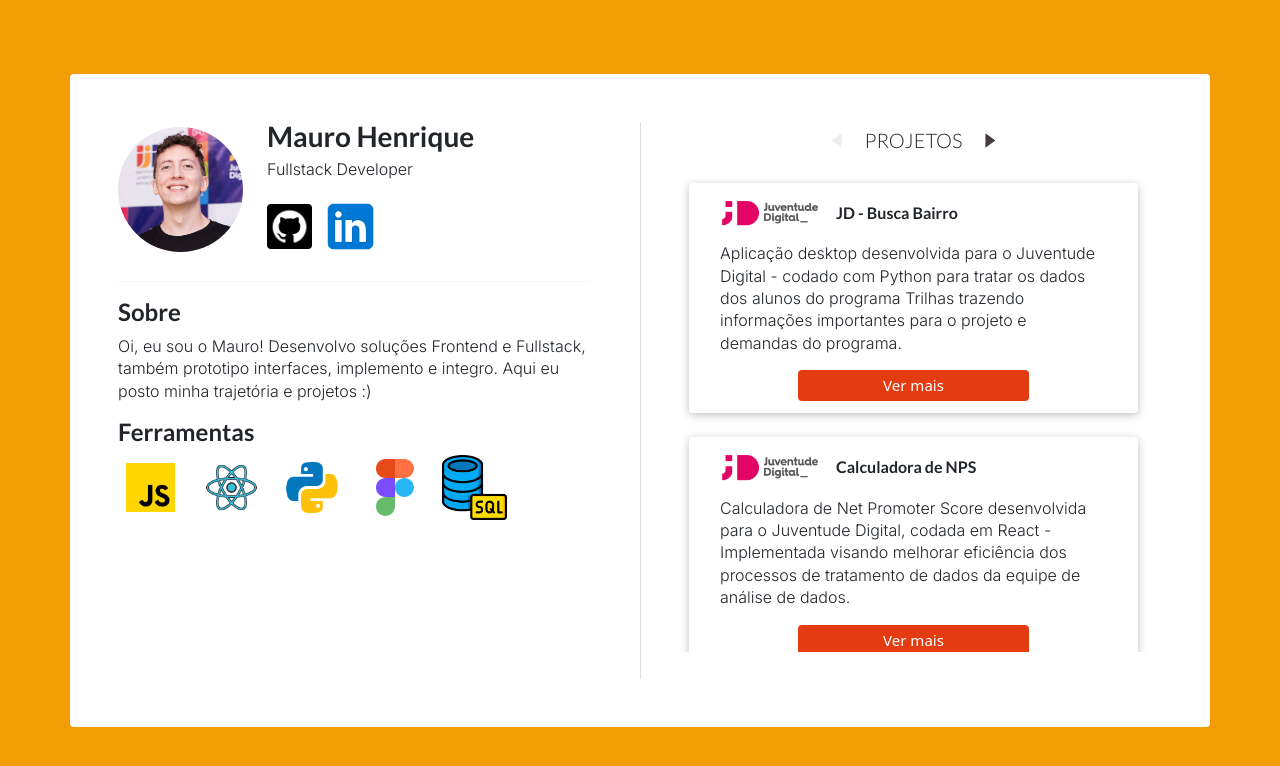
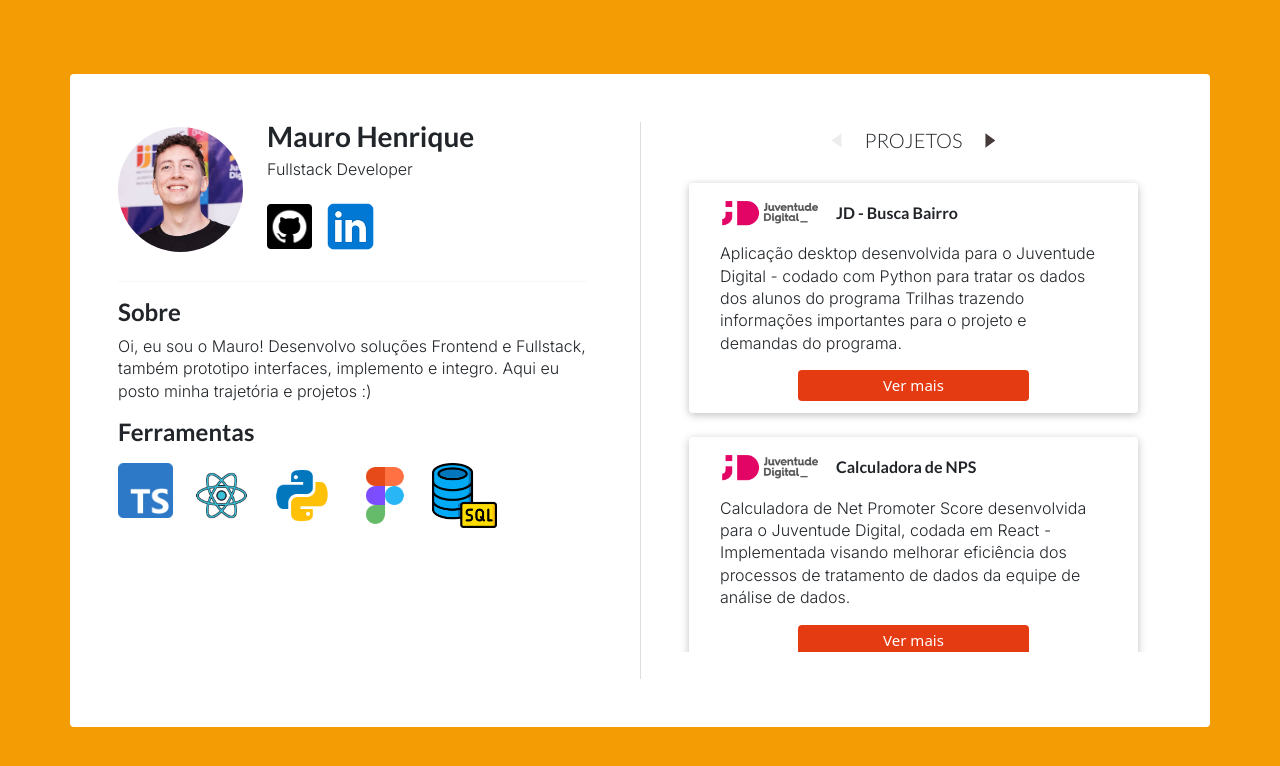
Before and after one commit to mauro-n/portfolio-devmaurohenrique, a React (Vite) app: page / in a window 1280 px wide. Shown: the top 766 px of the page. Built offline with nearby package versions, Linux system fonts and the light colour scheme.

Commit message:
- Created ToolIcon component for showing icons throughout the website
- Added typescript logo on homepage

```diff
--- /dev/null
+++ b/src/components/ToolIcon/index.tsx
@@ -0,0 +1,24 @@
+import style from './style.module.scss'
+
+interface ToolIcon extends React.HTMLProps<HTMLImageElement> {
+    iconSize?: number
+}
+
+export const ToolIcon = ({ iconSize = 1, src, alt, className }: ToolIcon) => {
+    return (
+        <div className={`${style['icon-wrapper']} d-flex flex-column align-items-center`}>
+            <img
+                src={src}
+                alt={alt}
+                className={`
+                    ${style[`icon${iconSize}`]}
+                    ${style[`icon`]}
+                    ${className}
+                `}
+            />
+            <p className={style['tooltip']}>
+                {alt}
+            </p>
+        </div>
+    )
+}
--- /dev/null
+++ b/src/components/ToolIcon/style.module.scss
@@ -0,0 +1,54 @@
+@import '../../assets/_style.scss';
+$size1: 65px;
+$size2: 55px;
+$size3: 45px;
+$size4: 35px;
+
+.icon-wrapper {
+    height: 100px;
+    justify-content: space-between;
+    position: relative;
+}
+
+.tooltip {
+    display: none;
+    position: absolute;
+    bottom: 0px;
+    margin: 0;
+    background-color: #3a89e4;
+    border-radius: 4px;
+    padding: 1px 6px;
+    color: white;
+}
+
+.icon {
+    &:hover {
+        cursor: pointer;
+    }
+
+    &:hover ~ p {
+        display: block;
+    }
+
+    &:hover + p {
+        display: block;
+    }
+
+}
+
+.icon1 {
+    width: $size1;
+    height: $size1;
+}
+.icon2 {
+    width: $size2;
+    height: $size2;
+}
+.icon3 {
+    width: $size3;
+    height: $size3;
+}
+.icon4 {
+    width: $size4;
+    height: $size4;
+}
--- a/src/pages/HomePage/index.tsx
+++ b/src/pages/HomePage/index.tsx
@@ -9,11 +9,12 @@
 import profilePic from '../../assets/Fotos Sandy Albuquerque - sandyfalb_70.jpg';
 import github from '../../assets/icons8-github-96.png';
 import linkedin from '../../assets/icons8-linkedin-96.png';
-import javascript from '../../assets/icons8-js-96.png';
+import typescript from '../../assets/typeLogo.png';
 import react from '../../assets/icons8-react-100.png';
 import python from '../../assets/icons8-python-96.png';
 import figma from '../../assets/icons8-figma-96.png';
 import sqlIcon from '../../assets/base-de-dados.png';
+import { ToolIcon } from "../../components/ToolIcon";
 
 export const HomePage = () => {
 
@@ -56,12 +57,12 @@
                 <Heading as='h2' size={2}>
                     Ferramentas
                 </Heading>
-                <div className="d-flex mt-2 gap-1 gap-lg-3">
-                    <img className={style["icon"]} src={javascript} alt="Javascript icon" />
-                    <img className={style["icon"]} src={react} alt="React icon" />
-                    <img className={style["icon"]} src={python} alt="Python icon" />
-                    <img className={style["icon"]} src={figma} alt="Figma icon" />
-                    <img className={style["icon"]} src={sqlIcon} alt="SQL icon" />
+                <div className="d-flex mt-3 gap-1 gap-lg-3 align-items-center">
+                    <ToolIcon src={typescript} iconSize={2} alt="Typescript"/>
+                    <ToolIcon src={react} iconSize={1} alt="React"/>
+                    <ToolIcon src={python} iconSize={1} alt="Python"/>
+                    <ToolIcon src={figma} iconSize={1} alt="Figma"/>
+                    <ToolIcon src={sqlIcon} iconSize={1} alt="SQL"/>
                 </div>
             </div>
             <div className={`${style['sidewayNavCol']} ps-lg-4`}>
--- a/src/pages/HomePage/style.module.scss
+++ b/src/pages/HomePage/style.module.scss
@@ -1,7 +1,3 @@
-.icon {
-    width: 65px;
-}
-
 .wrapper {
     background-color: white;
 }
```
Also changed, not shown: src/assets/typeLogo.png (added).
